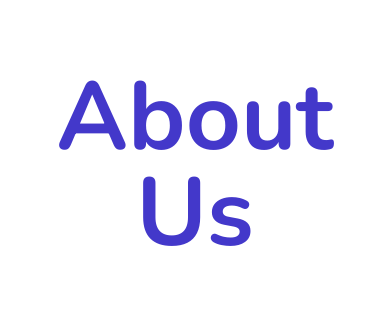
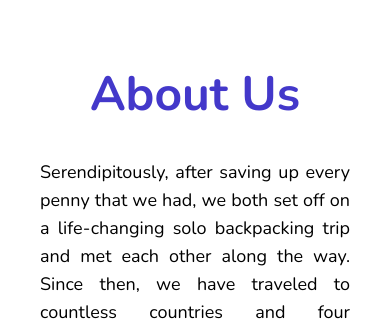
Before and after one commit to ibnumahtab/ibnu-travel-client, a React (Create React App) app: page /aboutUs in a window 390 px wide. Shown: the part 282-613 px from the top of the page. Built offline with nearby package versions, Linux system fonts and the light colour scheme; no server answers.

Commit message:
About Page Complete

```diff
--- a/src/Pages/AboutUs/AboutUs.js
+++ b/src/Pages/AboutUs/AboutUs.js
@@ -5,7 +5,7 @@ const AboutUs = () => {
     return (
         <div>
             <div className="text-center py-24">
-                <h2 className="text-8xl text-indigo-700 font-extrabold pb-10">
+                <h2 className="md:text-8xl text-5xl text-indigo-700 font-extrabold md:pb-10">
                     About Us
                 </h2>
                 <div className="text-lg p-10 text-justify">
```
